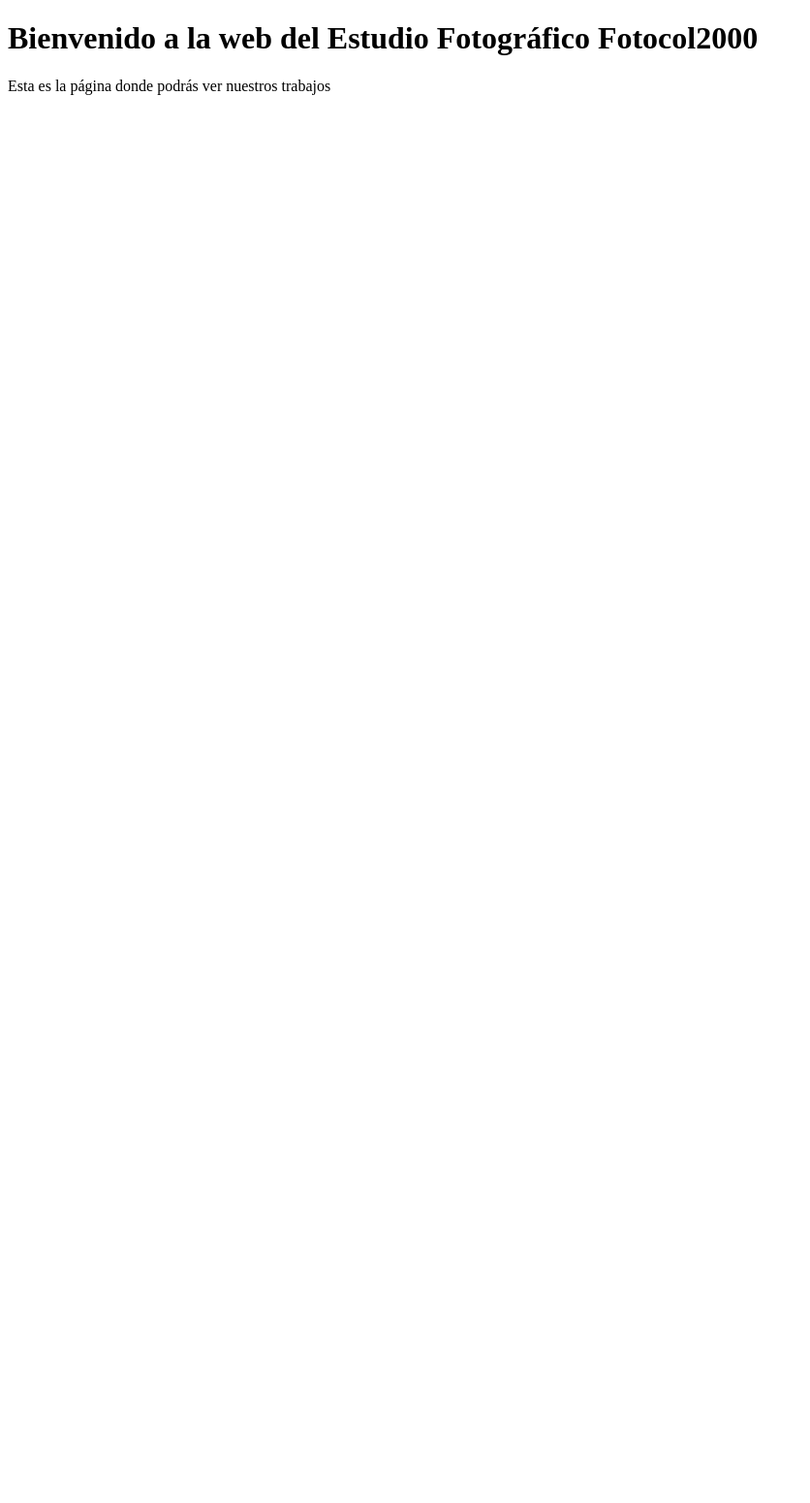
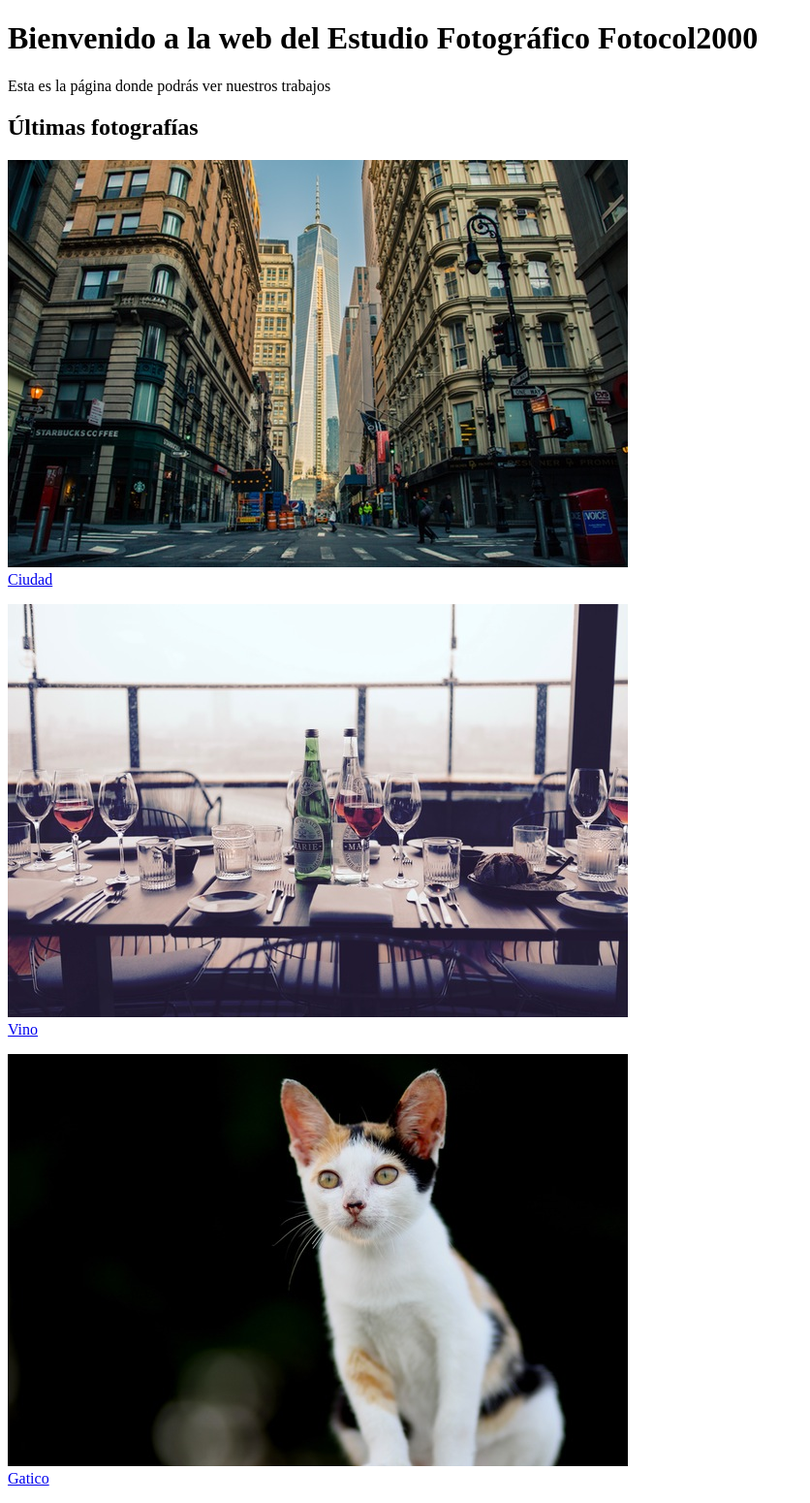
Before and after one commit to jramirez87/pagina-web, a plain HTML site: page index.html in a window 1280 px wide. Shown: the whole page at 97% size, without its empty margins (0-836 px from the left). Before the commit the page ends 800 px from the top, so only its background shows below. Drawn offline with Linux system fonts and the light colour scheme.

Commit message:
Agrega unas cuantas fotografías

```diff
--- a/index.html
+++ b/index.html
@@ -5,7 +5,26 @@
 	<title>Estudio Fotográfico Fotocol2000</title>
 </head>
 <body>
-	<h1>Bienvenido a la web del Estudio Fotográfico Fotocol2000</h1>
-	<p>Esta es la página donde podrás ver nuestros trabajos</p>
+	<header>
+		<h1>Bienvenido a la web del Estudio Fotográfico Fotocol2000</h1>
+		<p>Esta es la página donde podrás ver nuestros trabajos</p>
+	</header>
+
+	<h2>Últimas fotografías</h2>
+
+	<p>
+		<img src="ciudad.thumb.jpg" alt="Fotografía: Ciudad"><br>
+		<a href="ciudad.html">Ciudad</a>
+	</p>
+
+	<p>
+		<img src="vino.thumb.jpg" alt="Fotografía: Vino"><br>
+		<a href="vino.html">Vino</a>
+	</p>
+
+	<p>
+		<img src="gatico.thumb.jpg" alt="Fotografía: Gatico"><br>
+		<a href="gatico.html">Gatico</a>
+	</p>
 </body>
 </html>
```
Also changed, not shown: ciudad.thumb.jpg (added), gatico.thumb.jpg (added), vino.thumb.jpg (added).
